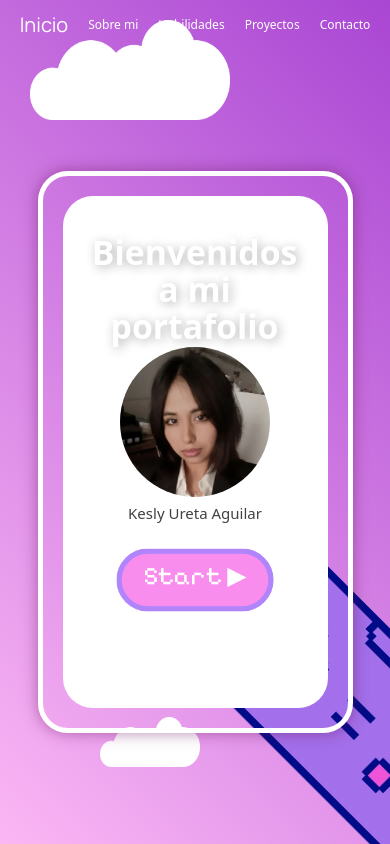
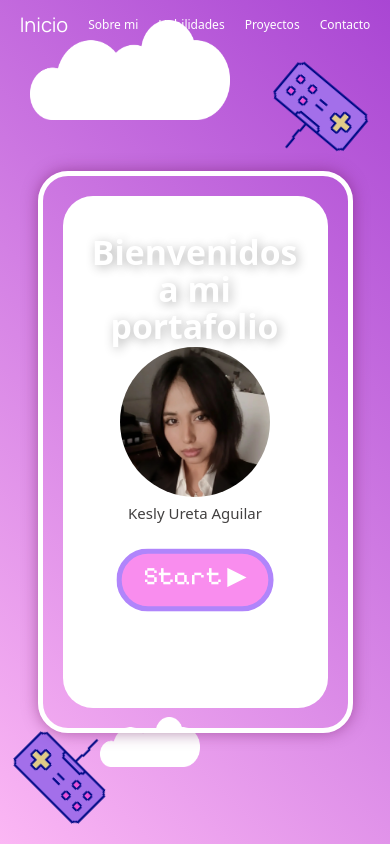
Before and after one commit to KeslyUA/PortafolioNuevo, a React (Vite) app in the folder portafolio-nuevo/: page / in a window 390 px wide. Built offline with nearby package versions, Linux system fonts and the light colour scheme; some icons are missing; a web font is replaced by a local one.

Commit message:
cambio css

```diff
--- a/portafolio-nuevo/src/pages/Inicio/inicio.css
+++ b/portafolio-nuevo/src/pages/Inicio/inicio.css
@@ -122,7 +122,6 @@ width: 300px;
   top: 500px;
   left: 218px;
   transition: transform 0.5s ease;
-
   transform: rotate(45deg);
 }
 .mando-dos{
@@ -237,6 +236,18 @@ width: 300px;
     font-size: 1.5rem;
     margin: 0;
   }
+  .mando{
+    width: 100px;
+    height: 100px;
+    left: 5%;
+    top: 85%;
+  }
+  .mando-dos{
+    width: 100px;
+    height: 100px;
+    left: 67%;
+    top: 8%;
+  }
 
 }
 
```
